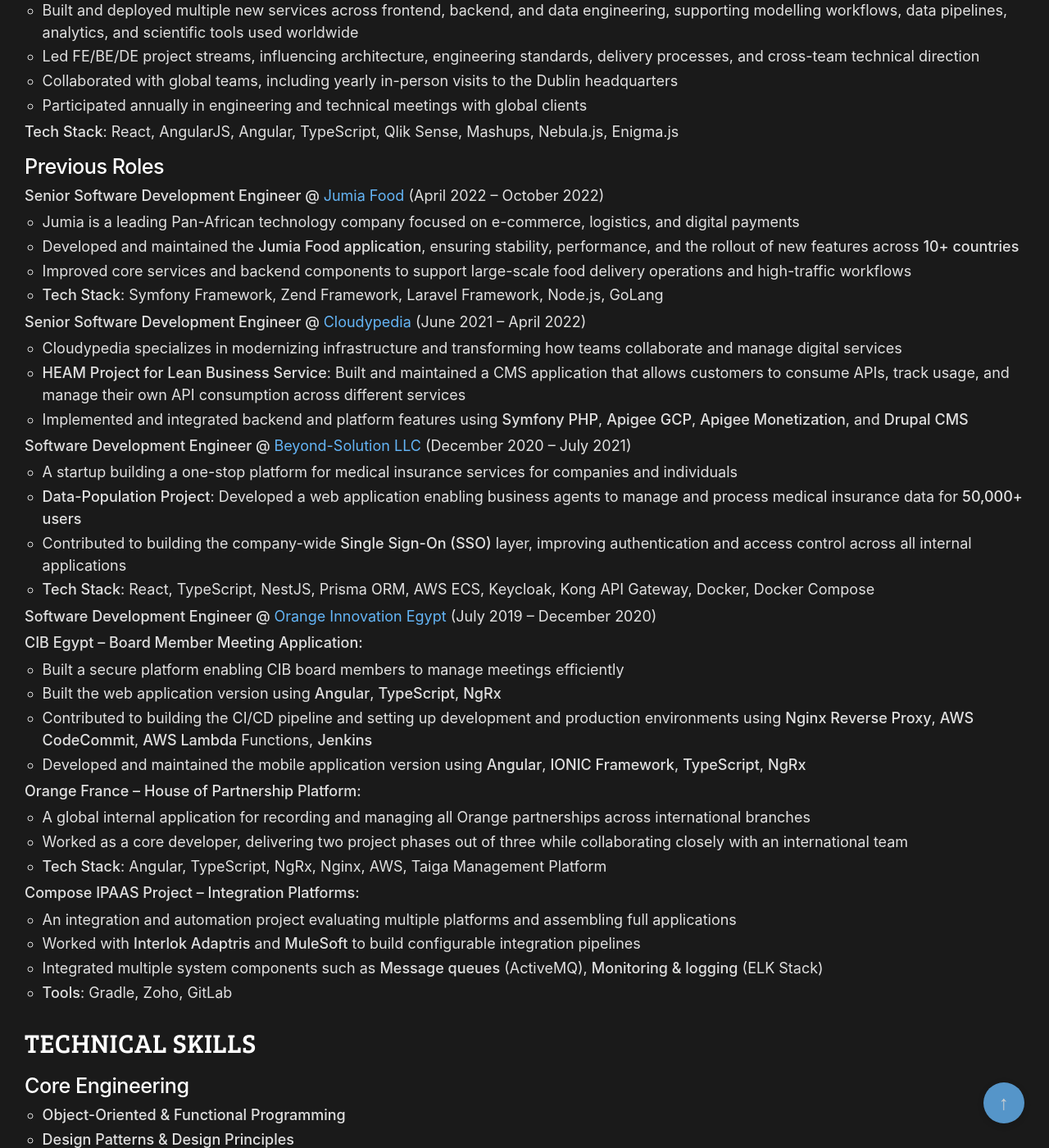
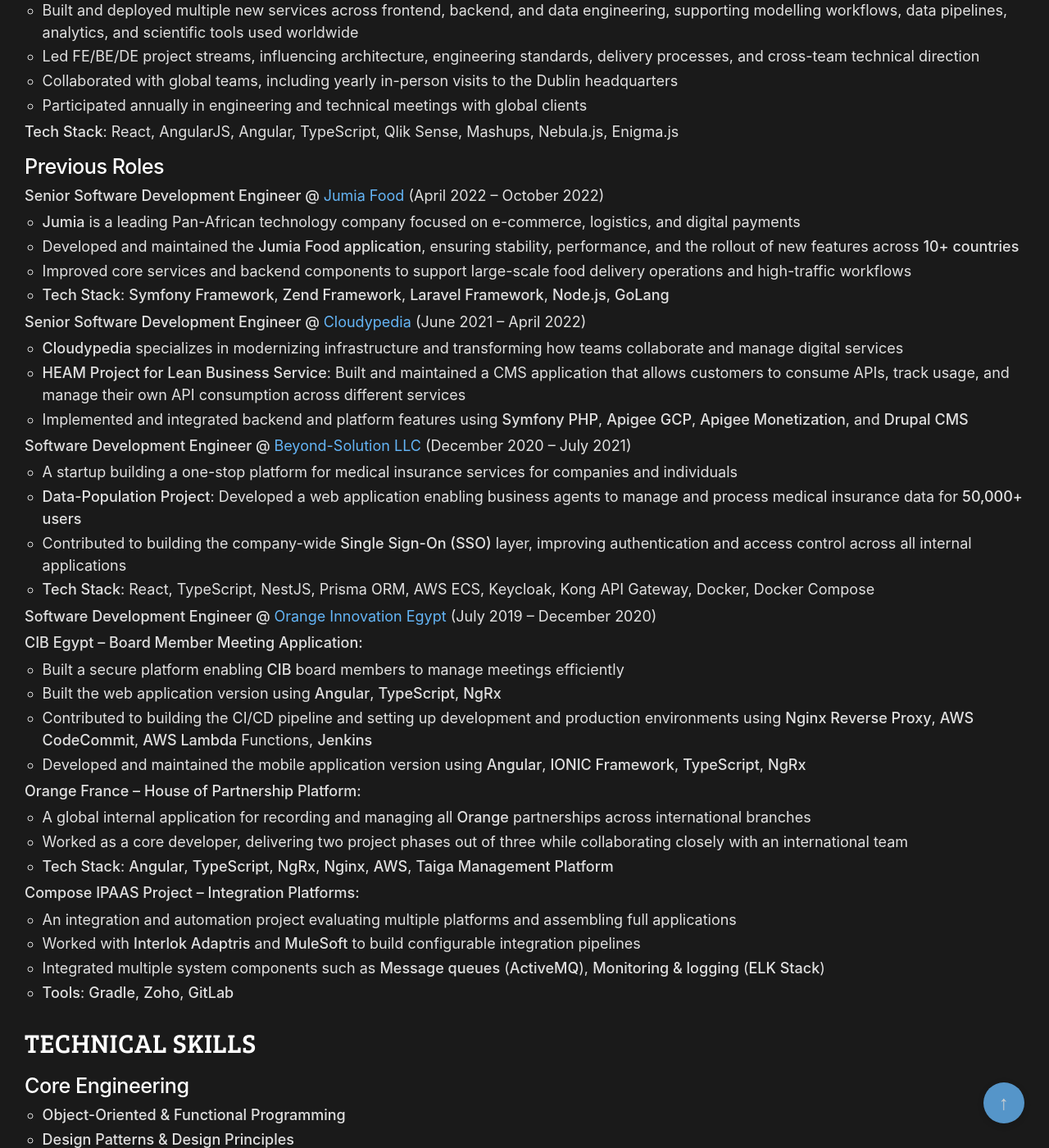
Before and after one commit to ahmedemam/ahmedemam.github.io, a Jekyll site: the page built from about.md, in a window 1280 px wide and 1400 px high, scrolled down 1403 px. Shown: the whole window at 82% size. Built offline with Jekyll 4.4.1, drawn with Linux system fonts in a browser that asks for light colours.

```diff
--- a/about.md
+++ b/about.md
@@ -51,13 +51,13 @@ Advancing global consumer health, safety, and nutrition through scientific model
 ### Previous Roles
 
 **Senior Software Development Engineer @ [Jumia Food](https://food.jumia.com.eg/){:target="_blank" rel="noopener noreferrer"}** (April 2022 – October 2022)
-- Jumia is a leading Pan-African technology company focused on e-commerce, logistics, and digital payments
+- **Jumia** is a leading Pan-African technology company focused on e-commerce, logistics, and digital payments
 - Developed and maintained the **Jumia Food application**, ensuring stability, performance, and the rollout of new features across **10+ countries**
 - Improved core services and backend components to support large-scale food delivery operations and high-traffic workflows
-- **Tech Stack**: Symfony Framework, Zend Framework, Laravel Framework, Node.js, GoLang
+- **Tech Stack**: **Symfony Framework**, **Zend Framework**, **Laravel Framework**, **Node.js**, **GoLang**
 
 **Senior Software Development Engineer @ [Cloudypedia](https://www.cloudypedia.com/){:target="_blank" rel="noopener noreferrer"}** (June 2021 – April 2022)
-- Cloudypedia specializes in modernizing infrastructure and transforming how teams collaborate and manage digital services
+- **Cloudypedia** specializes in modernizing infrastructure and transforming how teams collaborate and manage digital services
 - **HEAM Project for Lean Business Service**: Built and maintained a CMS application that allows customers to consume APIs, track usage, and manage their own API consumption across different services
 - Implemented and integrated backend and platform features using **Symfony PHP**, **Apigee GCP**, **Apigee Monetization**, and **Drupal CMS**
 
@@ -70,21 +70,21 @@ Advancing global consumer health, safety, and nutrition through scientific model
 **Software Development Engineer @ [Orange Innovation Egypt](https://www.orange.com/){:target="_blank" rel="noopener noreferrer"}** (July 2019 – December 2020)
 
 **CIB Egypt – Board Member Meeting Application:**
-- Built a secure platform enabling CIB board members to manage meetings efficiently
+- Built a secure platform enabling **CIB** board members to manage meetings efficiently
 - Built the web application version using **Angular**, **TypeScript**, **NgRx**
 - Contributed to building the CI/CD pipeline and setting up development and production environments using **Nginx Reverse Proxy**, **AWS CodeCommit**, **AWS Lambda** Functions, **Jenkins**
 - Developed and maintained the mobile application version using **Angular**, **IONIC Framework**, **TypeScript**, **NgRx**
 
 **Orange France – House of Partnership Platform:**
-- A global internal application for recording and managing all Orange partnerships across international branches
+- A global internal application for recording and managing all **Orange** partnerships across international branches
 - Worked as a core developer, delivering two project phases out of three while collaborating closely with an international team
-- **Tech Stack**: Angular, TypeScript, NgRx, Nginx, AWS, Taiga Management Platform
+- **Tech Stack**: **Angular**, **TypeScript**, **NgRx**, **Nginx**, **AWS**, **Taiga Management Platform**
 
 **Compose IPAAS Project – Integration Platforms:**
 - An integration and automation project evaluating multiple platforms and assembling full applications
 - Worked with **Interlok Adaptris** and **MuleSoft** to build configurable integration pipelines
-- Integrated multiple system components such as **Message queues** (ActiveMQ), **Monitoring & logging** (ELK Stack)
-- **Tools**: Gradle, Zoho, GitLab
+- Integrated multiple system components such as **Message queues** (**ActiveMQ**), **Monitoring & logging** (**ELK Stack**)
+- **Tools**: **Gradle**, **Zoho**, **GitLab**
 
 ---
 
```
